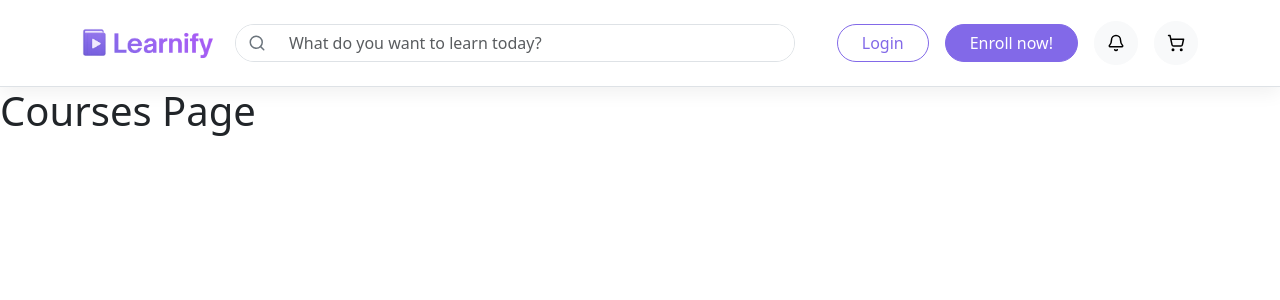
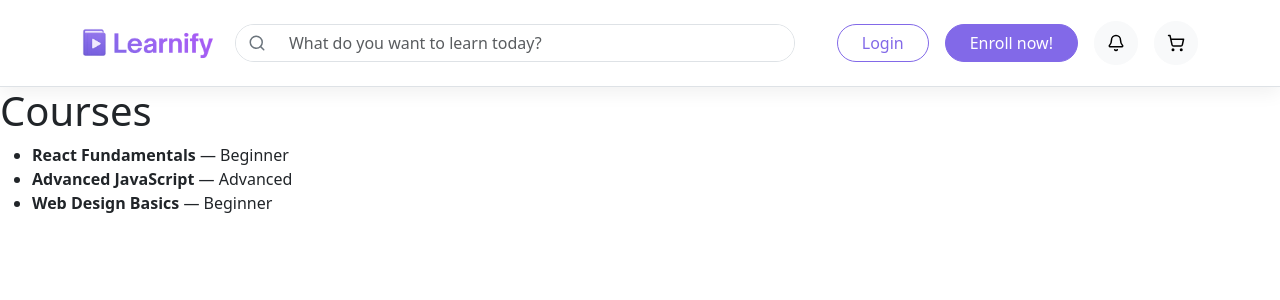
Before and after one commit to EunsuhJeon/learnify-coursehub-app, a React (Create React App) app: page /courses in a window 1280 px wide. Shown: the top 300 px of the page. Built offline with nearby package versions, Linux system fonts and the light colour scheme.

Commit message:
Add mock courses API with loading and error handling

```diff
--- /dev/null
+++ b/src/api/coursesApi.js
@@ -0,0 +1,36 @@
+export default function getCourses() {
+    return new Promise((res, rej) => {
+        setTimeout(() => {
+            const shouldFail = false;
+
+            if (shouldFail) {
+                rej({ message: "Failed to fetch courses" });
+                return;
+            }
+
+            res([
+                {
+                    id: 1,
+                    title: "React Fundamentals",
+                    description: "Learn the basics of React, components and hooks.",
+                    level: "Beginner",
+                    duration: "6h",
+                },
+                {
+                    id: 2,
+                    title: "Advanced JavaScript",
+                    description: "Deep dive into closures, async/await, and patterns.",
+                    level: "Advanced",
+                    duration: "8h",
+                },
+                {
+                    id: 3,
+                    title: "Web Design Basics",
+                    description: "HTML, CSS, and responsive design fundamentals.",
+                    level: "Beginner",
+                    duration: "5h",
+                },
+            ]);
+        }, 1000);
+    });
+}
--- a/src/pages/Courses.js
+++ b/src/pages/Courses.js
@@ -1,7 +1,50 @@
+import { useEffect, useState } from "react";
+import getCourses from "../api/coursesApi";
+
 export default function Courses() {
+    const [courses, setCourses] = useState([]);
+    const [isLoading, setIsLoading] = useState(true);
+    const [error, setError] = useState("");
+
+    useEffect(() => {
+        async function loadCourses() {
+            try {
+                const data = await getCourses();
+                setCourses(data);
+            } catch (err) {
+                setError(err.message || "Error loading courses");
+            } finally {
+                setIsLoading(false);
+            }
+        }
+
+        loadCourses();
+    }, []);
+
+    if (isLoading) {
+        return <p>Loading courses...</p>;
+    }
+
+    if (error) {
+        return <p style={{ color: "red" }}>{error}</p>;
+    }
+
+    if (courses.length === 0) {
+        return <p>No courses available.</p>;
+    }
+
     return (
+        // Isabella, i think you'll have tu change this:
         <div>
-            <h1>Courses Page</h1>
+            <h1>Courses</h1>
+
+            <ul>
+                {courses.map((course) => (
+                    <li key={course.id}>
+                        <strong>{course.title}</strong> — {course.level}
+                    </li>
+                ))}
+            </ul>
         </div>
-    )
+    );
 }
```
